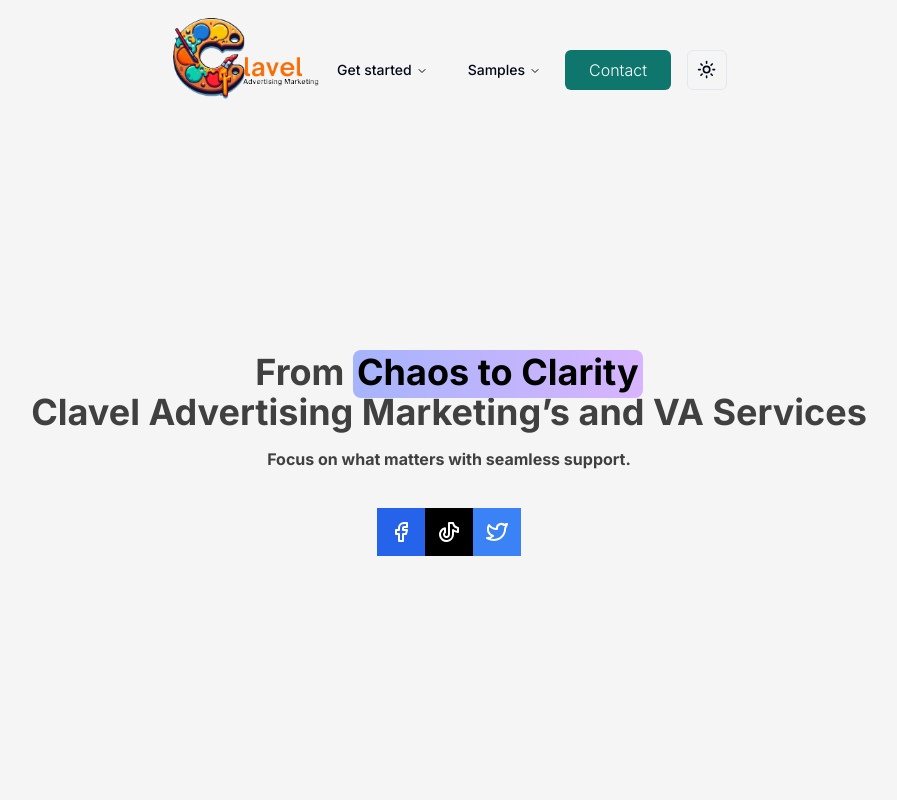
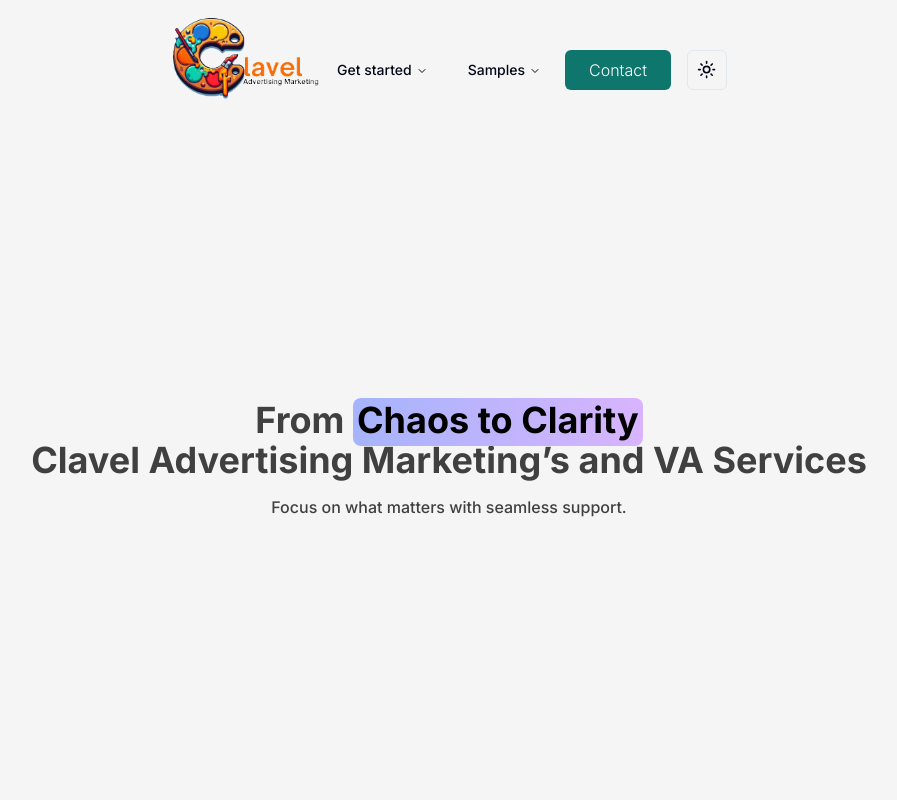
Before and after one commit to clavelian/ClavelAdvertisingMarketing, a Next.js app in the folder cad/: page / in a window 1280 px wide. Shown: the top 800 px of the page, without its empty margins (191-1088 px from the left). Built offline with nearby package versions, Linux system fonts and the light colour scheme.

Commit message:
same commit

```diff
--- a/cad/components/hero.tsx
+++ b/cad/components/hero.tsx
@@ -15,6 +15,8 @@ import {
   IconBrandTiktokFilled,
 } from "@tabler/icons-react";
 import Fb from "@/public/fb.svg";
+
+const FbIcon = () => {};
 
 export function HeroHighlightDemo() {
   return (
@@ -40,19 +42,22 @@ export function HeroHighlightDemo() {
             Chaos to Clarity <br />
           </Highlight>
           Clavel Advertising Marketing’s and VA Services <br />
-          <span className="text-base">
+          <span className="text-base font-medium">
             Focus on what matters with seamless support.
-          </span>
-          <span className="w-full h-[6rem] text-white flex items-center justify-center pt-6">
-            <div className="bg-blue-600 hover:bg-blue-600 transition ease-in-out delay-150 w-[3rem] h-[3rem] justify-center items-center flex">
+            {/* </span>
+          <span className="w-full h-[6rem] text-white flex items-center justify-center pt-20 gap-1">
+            <div className="bg-blue-700 w-[4rem] h-[4rem] justify-center items-center flex">
               <IconBrandFacebook />
             </div>
-            <div className="bg-black transition ease-in-out delay-150 w-[3rem] h-[3rem] justify-center items-center flex">
-              <IconBrandTiktok />
-            </div>
-            <div className="bg-blue-500 transition ease-in-out delay-150 w-[3rem] h-[3rem] justify-center items-center flex">
+            <div className="bg-blue-400 transition ease-in-out delay-150 w-[4rem] h-[4rem] justify-center items-center flex">
               <IconBrandTwitter />
             </div>
+            <div className="bg-orange-500 transition ease-in-out delay-150 w-[4rem] h-[4rem] justify-center items-center flex">
+              <IconBrandInstagram />
+            </div>
+            <div className="bg-slate-900 ease-in-out delay-150 w-[4rem] h-[4rem] justify-center items-center flex">
+              <IconBrandTiktok />
+            </div> */}
           </span>
         </motion.h1>
       </HeroHighlight>
```
